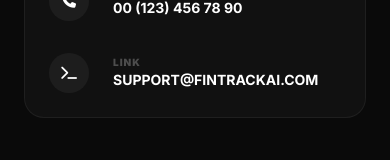
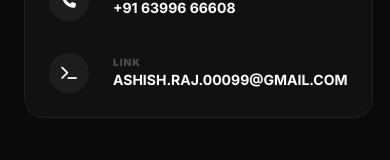
Before and after one commit to ShivamRaj9188/FinTrackAI_Secure, a React (Vite) app in the folder frontendpart/: page /contact in a window 390 px wide. Shown: the part 762-922 px from the top of the page. Built offline with nearby package versions, Linux system fonts and the light colour scheme; no server answers.

Commit message:
docs: update contact details with real info
- Updated HQ address to Uttarakhand, India
- Replaced placeholder phone and email with direct contact details

```diff
--- a/frontendpart/src/components/Contact.jsx
+++ b/frontendpart/src/components/Contact.jsx
@@ -72,9 +72,9 @@
               <p className="text-2xl font-black text-white uppercase leading-tight mb-8">ENGINEERED FOR DIALOGUE.</p>
               <div className="space-y-8">
                 {[
-                  { icon: "fa-location-dot", label: "HQ", text: "Moonshine St. 14/05, London" },
-                  { icon: "fa-phone", label: "SIGNAL", text: "00 (123) 456 78 90" },
-                  { icon: "fa-terminal", label: "LINK", text: "support@fintrackai.com" }
+                  { icon: "fa-location-dot", label: "HQ", text: "Uttarakhand, India" },
+                  { icon: "fa-phone", label: "SIGNAL", text: "+91 63996 66608" },
+                  { icon: "fa-terminal", label: "LINK", text: "ashish.raj.00099@gmail.com" }
                 ].map((item, idx) => (
                   <div key={idx} className="flex items-center gap-6">
                     <div className="w-10 h-10 rounded-xl bg-white/5 flex items-center justify-center text-white">
```
